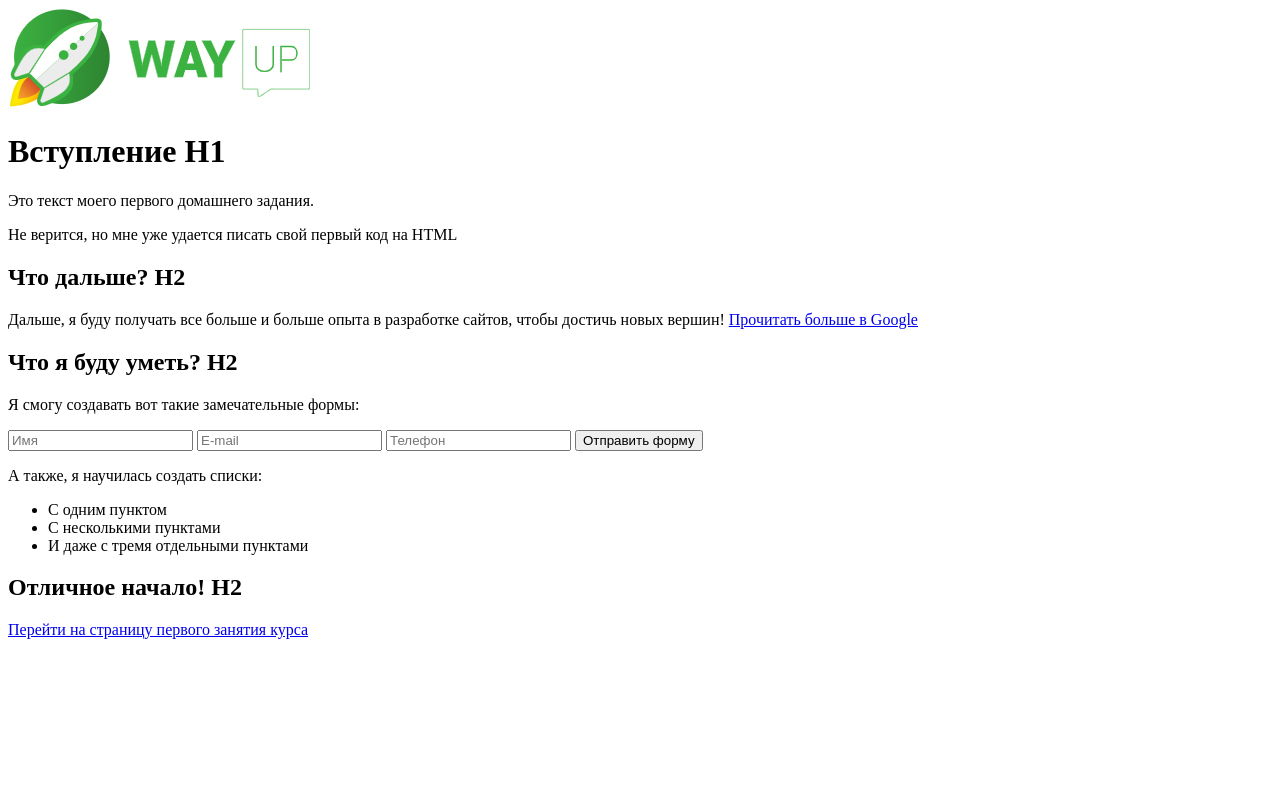
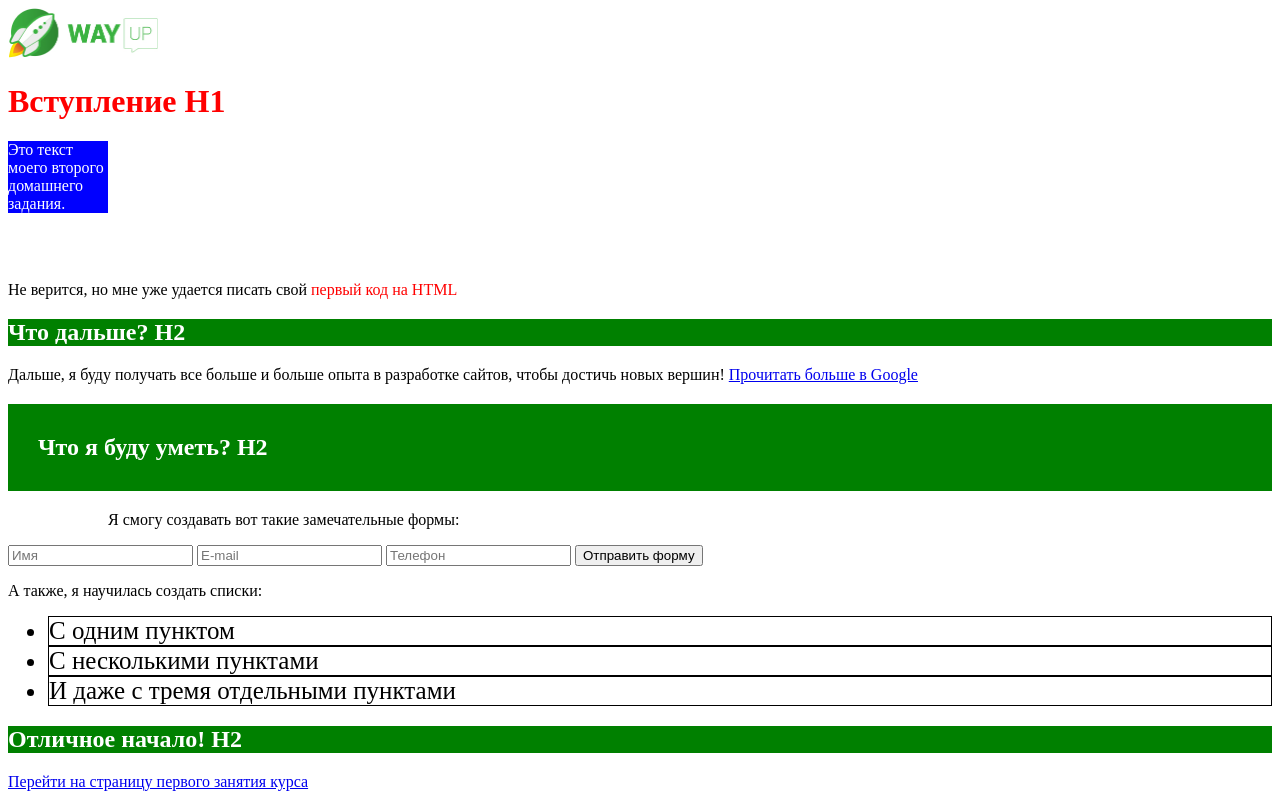
Before and after one commit to Marieta28/WAYUP, a plain HTML site: page index.html in a window 1280 px wide. Drawn offline with Linux system fonts and the light colour scheme.

Commit message:
Add files via upload

```diff
--- /dev/null
+++ b/css/style.css
@@ -0,0 +1,28 @@
+.logo {
+  width: 100%;
+  max-width: 150px;
+}
+.red {
+  color: red;
+}
+.paragrap-1 {
+  color: #fff;
+  background: blue;
+  max-width: 100px;
+}
+.green {
+  color: #ffff;
+  background: green;
+}
+.padding {
+  padding-top: 30px;
+  padding-bottom: 30px;
+  padding-left: 30px;
+}
+.pl {
+  padding-left: 100px;
+}
+.border {
+  border: 1px solid #000;
+  font-size: 25px;
+}
--- a/index.html
+++ b/index.html
@@ -1,32 +1,38 @@
 <!DOCTYPE html>
 <html lang="en">
+
 <head>
   <meta charset="UTF-8">
   <meta name="viewport" content="width=device-width, initial-scale=1.0">
   <title>Lesson1</title>
+  <link rel="stylesheet" href="css/style.css">
 </head>
+
 <body>
-  <img src="img/logo.jpg" alt="logo: WAYUP">
-  <h1>Вступление H1</h1>
-  <p>Это текст моего первого домашнего задания.</p>
-  <p>Не верится, но мне уже удается писать свой первый код на HTML</p>
-  <h2>Что дальше? H2</h2>
-  <p>Дальше, я буду получать все больше и больше опыта в разработке сайтов, чтобы достичь новых вершин! <a href="https://www.google.com/" alt="Link Google" target="_blank">Прочитать больше в Google</a></p>
-<h2>Что я буду уметь? H2</h2>
-<p>Я смогу создавать вот такие замечательные формы:</p>
+  <img src="img/logo.jpg" alt="logo: WAYUP" class="logo">
+  <h1 class="red">Вступление H1</h1>
+  <p class="paragrap-1">Это текст моего второго домашнего задания.</p>
+   <br><br>
+  <p>Не верится, но мне уже удается писать свой <span class="red">первый код на HTML</span></p>
+  <h2 class="green">Что дальше? H2</h2>
+  <p>Дальше, я буду получать все больше и больше опыта в разработке сайтов, чтобы достичь новых вершин! <a
+      href="https://www.google.com/" alt="Link Google" target="_blank">Прочитать больше в Google</a></p>
+  <h2 class="green padding">Что я буду уметь? H2</h2>
+  <p class="pl">Я смогу создавать вот такие замечательные формы:</p>
   <form action="#">
     <input type="text" placeholder="Имя " required >
-  <input type="email" placeholder="E-mail"required >
-  <input type="tel"placeholder="Телефон" required >
+    <input type="email" placeholder="E-mail" required >
+    <input type="tel" placeholder="Телефон" required >
     <button type="submit">Отправить форму</button>
   </form>
   <p>А также, я научилась создать списки:</p>
   <ul>
-  <li>С одним пунктом</li>
-  <li>С несколькими пунктами</li>
-  <li>И даже с тремя отдельными пунктами</li>
+    <li class="border">С одним пунктом</li>
+    <li class="border">С несколькими пунктами</li>
+    <li class="border">И даже с тремя отдельными пунктами</li>
   </ul>
-<h2>Отличное начало! H2</h2>
-<a href="https://wayup.in/cabinet/course10/unit1/lesson1" alt="first lesson Link">Перейти на страницу первого занятия курса</a>
+  <h2 class="green">Отличное начало! H2</h2>
+  <a href="https://wayup.in/cabinet/course10/unit1/lesson1" alt="first lesson Link">Перейти на страницу первого занятия
+    курса</a>
 </body>
 </html>
```
Lines whose indentation alone changed are shown as unchanged.
